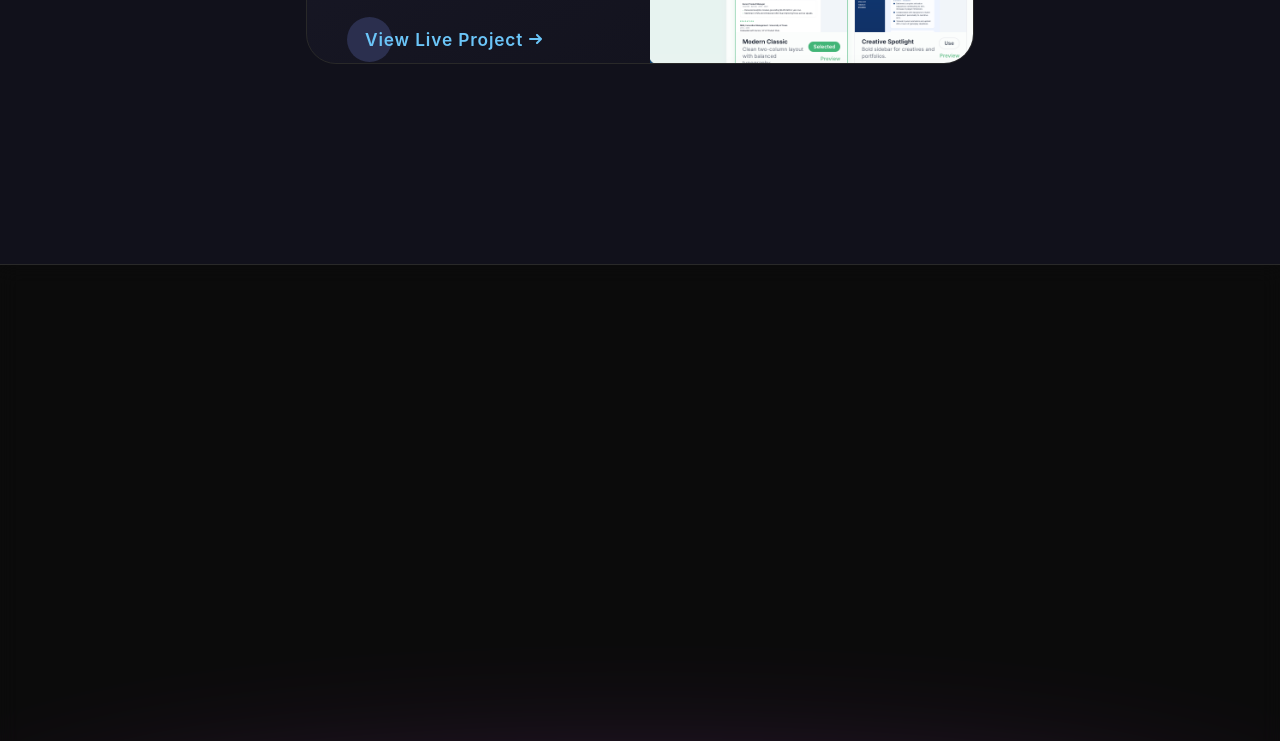
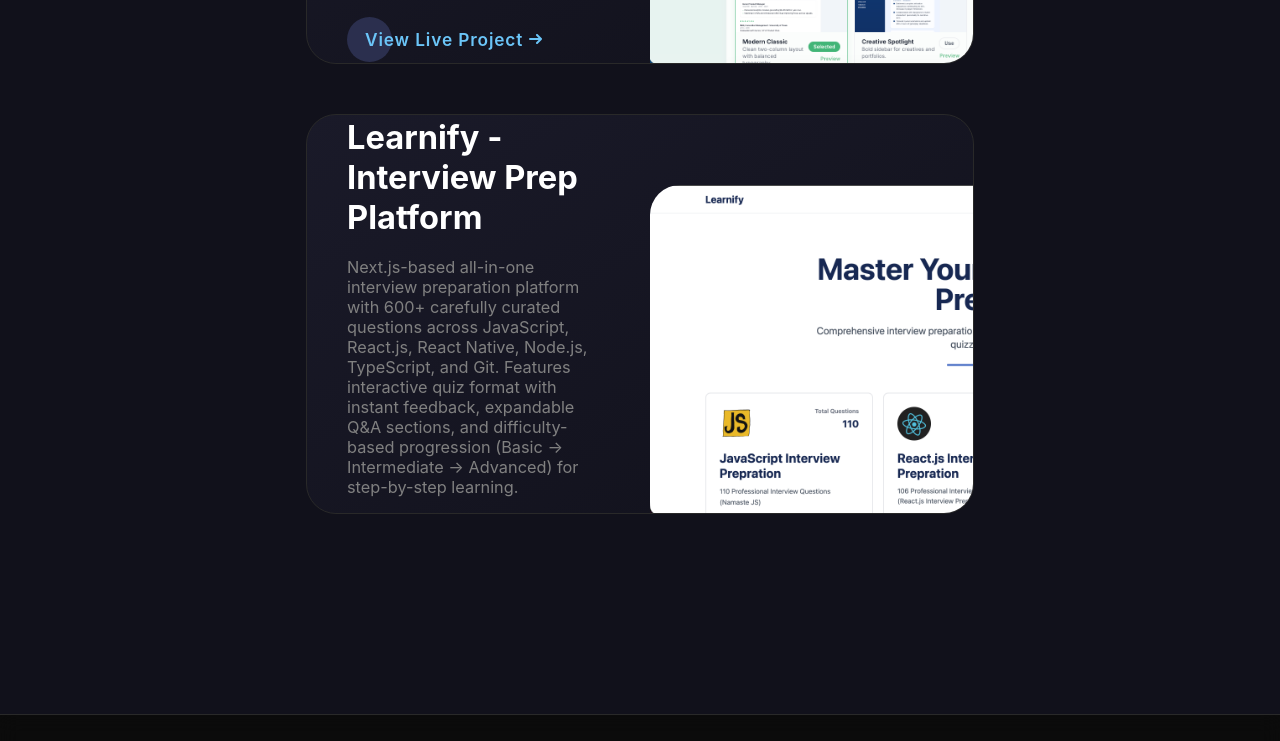
Before and after one commit to iamnsharma/portfolio-nov, a plain HTML site: page index.html in a window 1280 px wide. Shown: the part 9079-9820 px from the top of the page. Drawn offline with nearby package versions, Linux system fonts and the light colour scheme; a web font is replaced by a local one.

Commit message:
Add Learnify Interview Prep Platform section to index.html and include project image

```diff
--- a/index.html
+++ b/index.html
@@ -722,6 +722,32 @@ What are you doing here?! you sneaky developer...
               </div>
             </div>
           </div>
+          <!-- Learnify - Interview Prep Platform -->
+          <div data-aos="fade-up" class="project-box-wrapper">
+            <div class="project-box project-box2" id="project-box2">
+              <div class="info-div">
+                <img src="src/png/main-favicon.png" alt="learnify interview prep platform favicon" class="faviconforProject" />
+                <article class="ProjectHeading">Learnify - Interview Prep Platform</article>
+                <p class="ProjectDescription">
+                  Next.js-based all-in-one interview preparation platform with 600+ carefully curated questions across JavaScript, React.js, React Native, Node.js, TypeScript, and Git. Features interactive quiz format with instant feedback, expandable Q&A sections, and difficulty-based progression (Basic → Intermediate → Advanced) for step-by-step learning.
+                </p>
+                <div class="project-buttons">
+                  <a href="https://learnifyio.netlify.app/" target="_blank" class="cta"
+                    aria-label="View Learnify Interview Prep Platform">
+                    <span>View Live Project</span>
+                    <svg viewBox="0 0 13 10" height="10px" width="15px">
+                      <path d="M1,5 L11,5"></path>
+                      <polyline points="8 1 12 5 8 9"></polyline>
+                    </svg>
+                  </a>
+                </div>
+              </div>
+              <div class="image-div">
+                <img src="src/png/learify.png" alt="Learnify Interview Prep Platform preview" />
+              </div>
+            </div>
+          </div>
+
         </div>
       </div>
     </section>
```
Also changed, not shown: src/png/learify.png (added).
